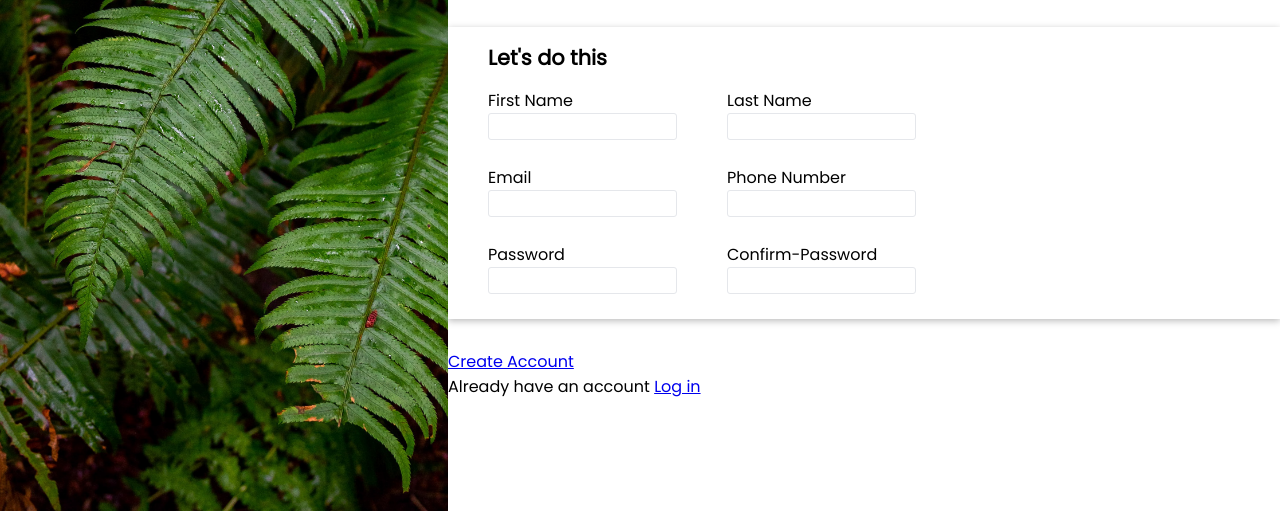
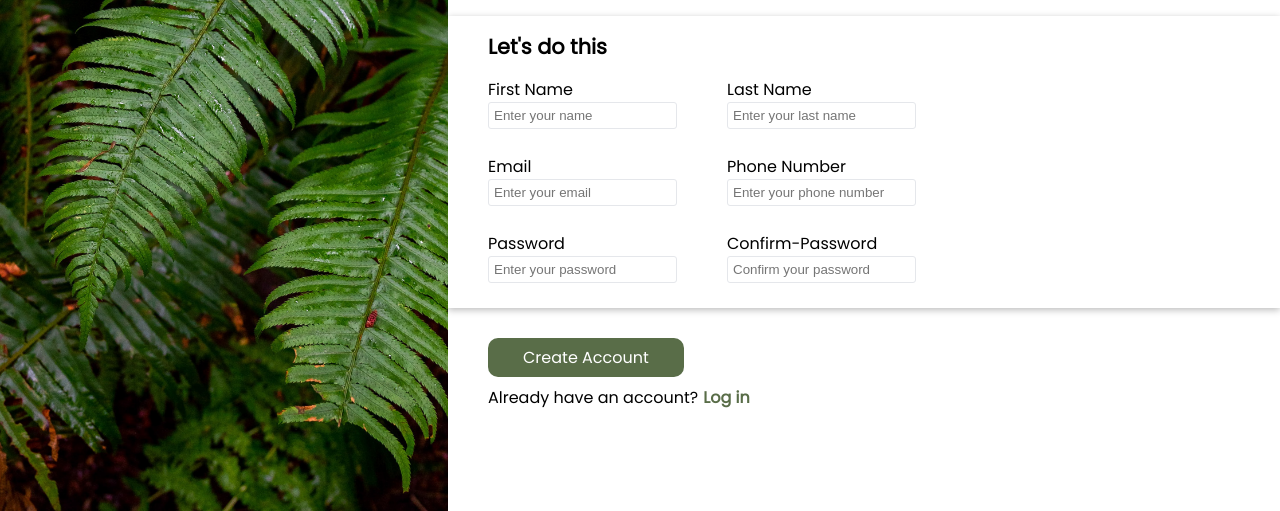
Before and after one commit to MauroAA/sign-up-form, a plain HTML site: page index.html in a window 1280 px wide. Shown: the part 289-800 px from the top of the page. Drawn offline with Linux system fonts and the light colour scheme.

Commit message:
add place holders at the inputs

```diff
--- a/index.html
+++ b/index.html
@@ -26,27 +26,27 @@
             <div class="container-inputs">
                 <div class="left-form">
                     <label for="name">First Name</label>
-                    <input type="text" name="name" id="name">
+                    <input type="text" name="name" id="name" placeholder="Enter your name" required>
                     <label for="email">Email</label>
-                    <input type="email" name="email" id="email">
+                    <input type="email" name="email" id="email" placeholder="Enter your email" required>
                     <label for="password">Password</label>
-                    <input type="password" name="password" id="password">
+                    <input type="password" name="password" id="password" placeholder="Enter your password">
 
                 </div>
                 <div class="rigth-form">
                     <label for="last-name">Last Name</label>
-                    <input type="text" name="last-name" id="last-name">
+                    <input type="text" name="last-name" id="last-name" placeholder="Enter your last name">
                     <label for="phone-number">Phone Number</label>
-                    <input type="number" name="phone-number" id="phone-number">
+                    <input type="number" name="phone-number" id="phone-number" placeholder="Enter your phone number">
                     <label for="confirm-password">Confirm-Password</label>
-                    <input type="password" name="confirm-password" id="confirm-password">
+                    <input type="password" name="confirm-password" id="confirm-password" placeholder="Confirm your password">
                 </div>
             </div>
         </form>
 
-        <div>
-            <a href="#">Create Account</a>
-            <p>Already have an account <a href="#">Log in</a></p>
+        <div class="buttons">
+            <a href="#" class="create-account">Create Account</a>
+            <p>Already have an account?<a href="#">Log in</a></p>
         </div>
 
     </div>
```
